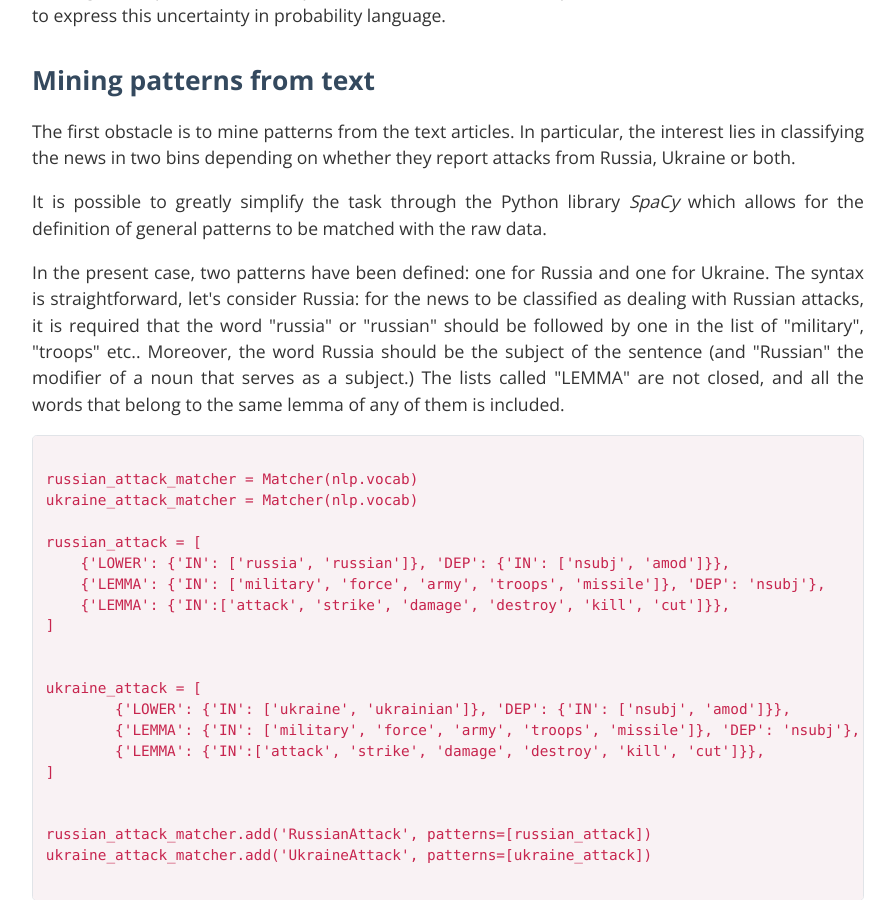
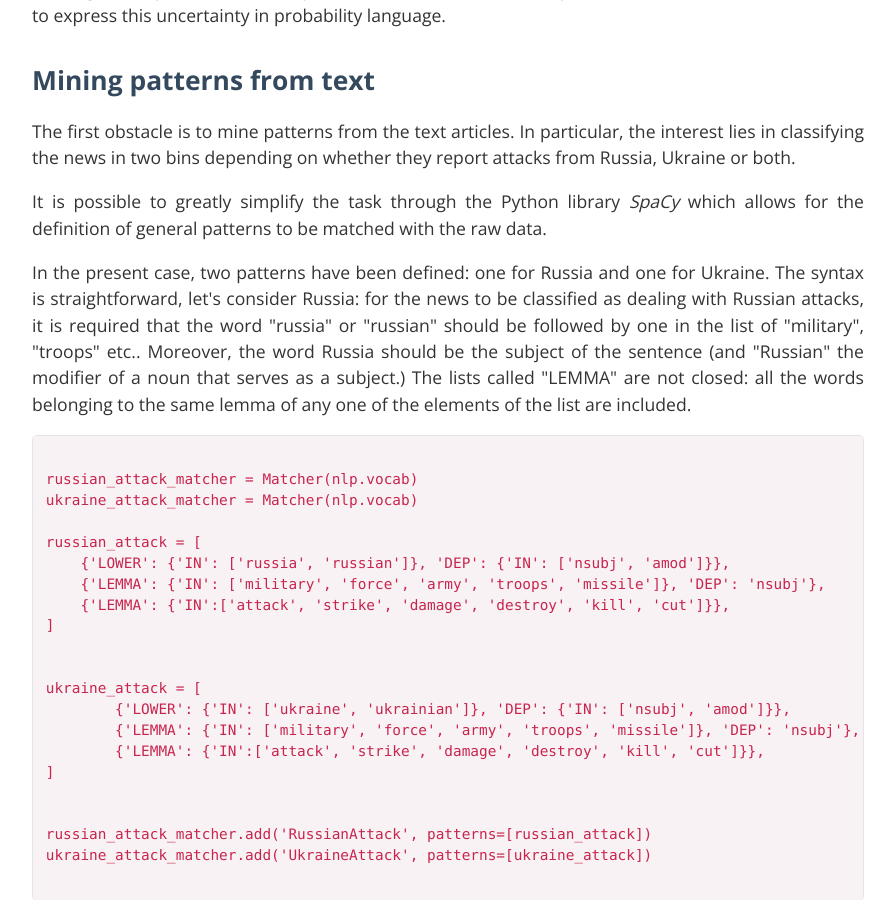
Before and after one commit to Gabriele-Donato/gabrieledonato, a Jekyll site: the page built from _posts/2024-08-15-Russo-Ukraine-War.html, in a window 1280 px wide and 900 px high, scrolled down 5242 px. Shown: the whole window, without its empty margins (192-1087 px from the left). Built offline with Jekyll 4.4.1, drawn with Linux system fonts in a browser that asks for light colours; some of the changed text lies outside the part shown.

Commit message:
preparatory works for next uploads&revisions

```diff
--- a/_posts/2024-08-15-Russo-Ukraine-War.html
+++ b/_posts/2024-08-15-Russo-Ukraine-War.html
@@ -331,8 +331,8 @@ the definition of general patterns to be matched with the raw data.</p>
 is straightforward, let's consider Russia: for the news to be classified as dealing with Russian attacks,
 it is required that the word "russia" or "russian" should be followed by one in the list of "military",
 "troops" etc.. Moreover, the word Russia should be the subject of the sentence (and "Russian" the modifier of a noun
-that serves as a subject.) The lists called "LEMMA" are not closed, and all the words that belong to the
-same lemma of any of them is included.</p>
+that serves as a subject.) The lists called "LEMMA" are not closed:
+all the words belonging to the same lemma of any one of the elements of the list are included.</p>
 <pre>
 <code>
 russian_attack_matcher = Matcher(nlp.vocab)
```
Also changed, not shown: other parts of _posts/2024-08-15-Russo-Ukraine-War.html (+1 -1 lines).
